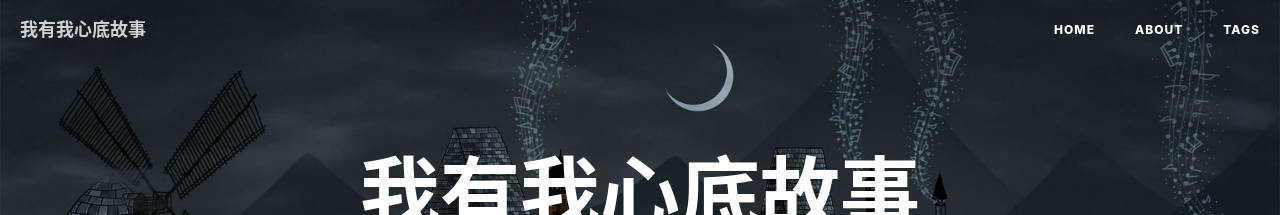
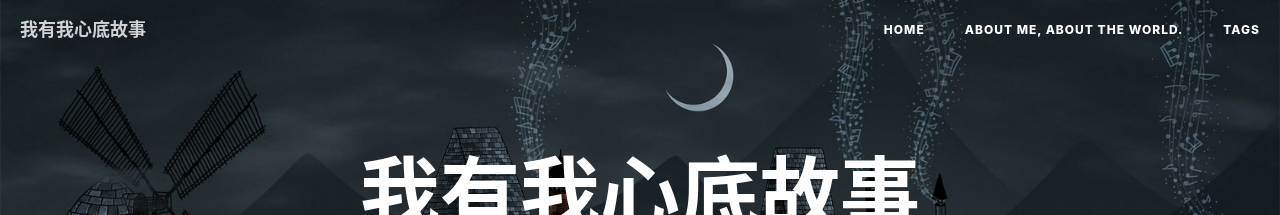
Before and after one commit to Tomy-Lee/Tomy-Lee.github.io, a Jekyll site: the page built from index.html, in a window 1280 px wide. Shown: the top 215 px of the page. Built offline with Jekyll 4.4.1, drawn with Linux system fonts in a browser that asks for light colours; nearby versions of some CDN libraries; the list of posts is cut into pages by our own code; comment, search, counter and statistics services are not loaded.

Commit message:
Update about.html

```diff
--- a/about.html
+++ b/about.html
@@ -1,6 +1,6 @@
 ---
 layout: page
-title: "About"
+title: "About Me, About the World."
 description: "Hey, this is Tomy."
 header-img: "img/post-bg-unix-linux.jpg"
 ---
```
